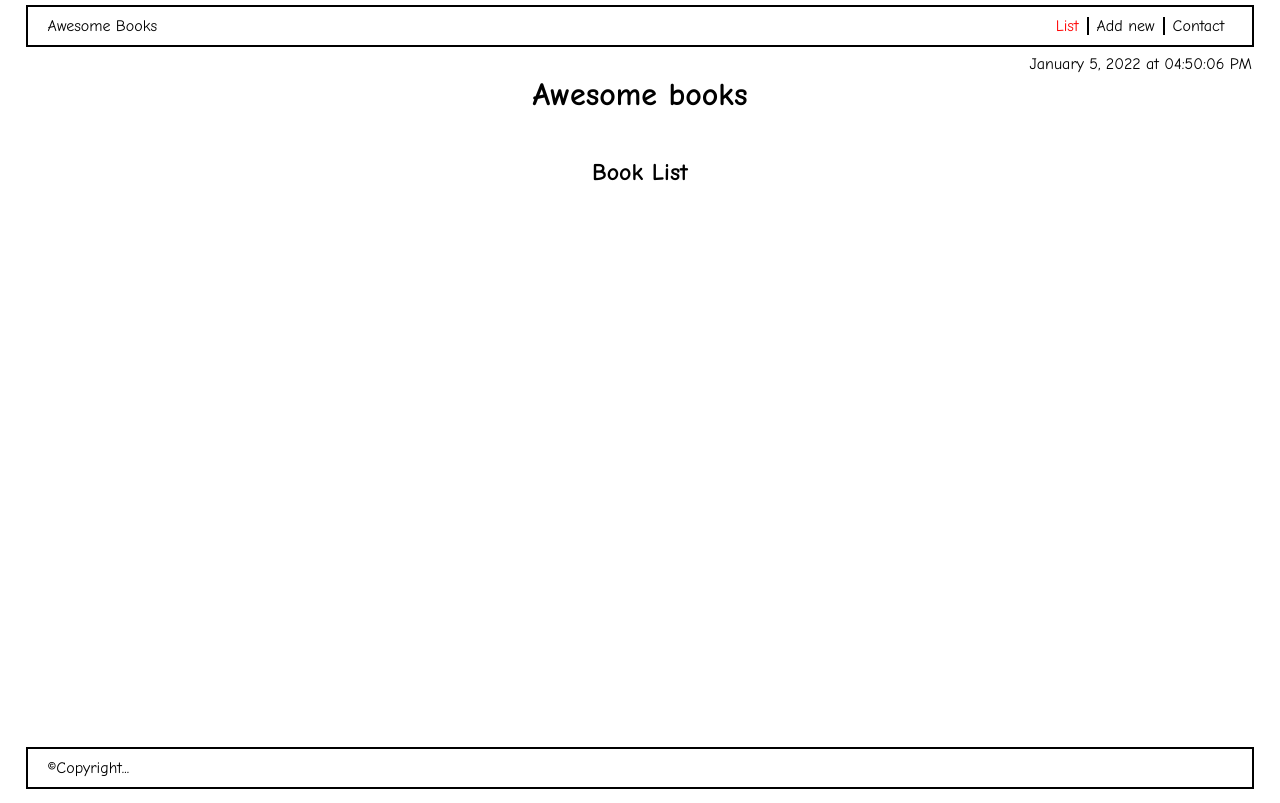
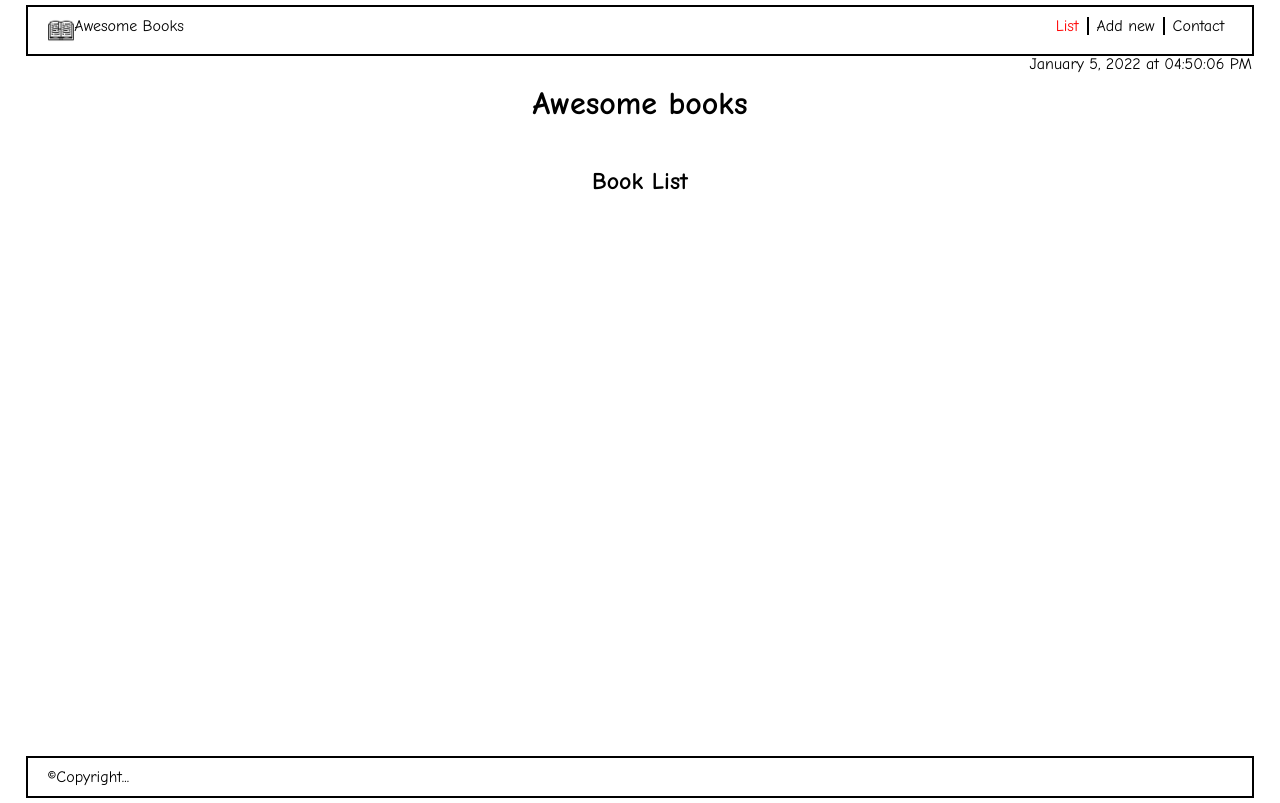
Before and after one commit to gtekle/awesome-books, a website: page index.html in a window 1280 px wide. Drawn offline with Linux system fonts and the light colour scheme.

Commit message:
Update readme with new project snapshots

```diff
--- a/css/styles.css
+++ b/css/styles.css
@@ -42,6 +42,11 @@ ul {
   padding: 10px 20px;
   border: 2px solid black;
   margin: 5px auto;
+}
+
+#header img {
+  width: 8%;
+  height: auto;
 }
 
 #nav-list {
--- a/index.html
+++ b/index.html
@@ -11,7 +11,9 @@
 
 <body>
   <header id="header" class="d-flex row">
-    <div id="logo"><a>Awesome Books</a></div>
+    <div id="logo" class="d-flex row"><img src="./assets/img/logo-image.png" alt="Awesome books logo"><a>Awesome
+        Books</a>
+    </div>
     <nav class="navbar">
       <ul id="nav-list" class="d-flex row">
         <li id="link-list" class="nav-item active"><a class="clickeable">List</a></li>
```
Also changed, not shown: README.md, assets/img/awesome-books-add-new-desktop-version.png (added), assets/img/awesome-books-home-desktop-version.png (added), assets/img/awesome-books-home-mobile-version.png (added), assets/img/logo-image.png (added).
